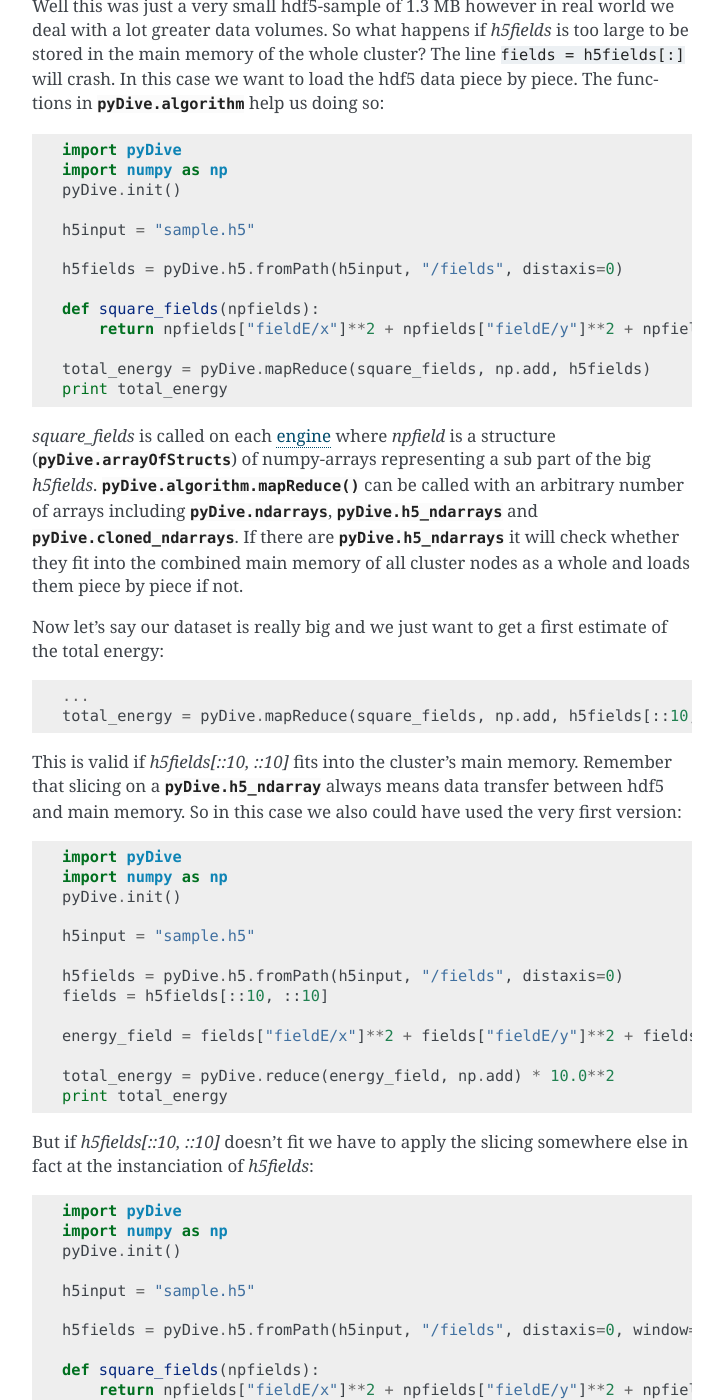
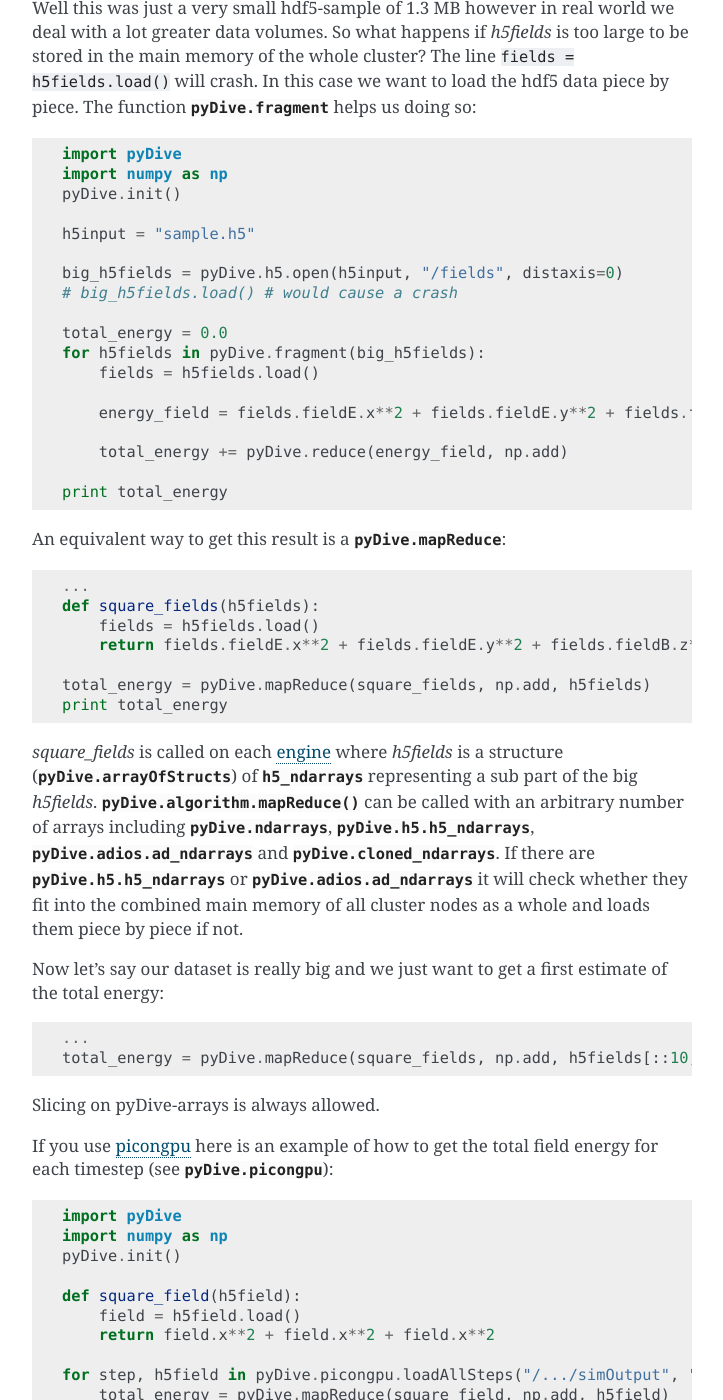
Before and after one commit to ComputationalRadiationPhysics/pyDive, a Sphinx documentation site: the page built from docs/tutorial.rst, in a window 1280 px wide and 1400 px high, scrolled down 2040 px. Shown: the whole window, without its empty margins (388-1111 px from the left). Built offline with Sphinx 7.4.7, drawn with Linux system fonts in a browser that asks for light colours; some of the changed text lies outside the part shown.

Commit message:
update tutorials

```diff
--- a/docs/tutorial.rst
+++ b/docs/tutorial.rst
@@ -34,31 +34,31 @@ Load a single dataset: ::
 
     h5fieldB_z = pyDive.h5.fromPath("sample.h5", "/fields/fieldB/z", distaxis=0)
 
-    assert type(h5fieldB_z) is pyDive.h5_ndarray.h5_ndarray.h5_ndarray
+    assert type(h5fieldB_z) is pyDive.h5.h5_ndarray
 
-*h5fieldB_z* just holds a dataset *handle*. To read out data into memory do slicing: ::
+*h5fieldB_z* just holds a dataset *handle*. To read out data into memory call ``load()``: ::
 
-    fieldB_z = h5fieldB_z[:]
+    fieldB_z = h5fieldB_z.load()
 
-    assert type(fieldB_z) is pyDive.ndarray.ndarray.ndarray
+    assert type(fieldB_z) is pyDive.ndarray
 
 This loads the entire dataset into the main memory of all :term:`engines<engine>`. The array elements are distributed
 along ``distaxis=0``.
 
 We can also load a hdf5-group: ::
 
-    h5fieldE = pyDive.h5.fromPath("sample.h5", "/fields/fieldE", distaxis=0)
-    fieldE = h5fieldE[:]
+    h5fieldE = pyDive.h5.open("sample.h5", "/fields/fieldE", distaxis=0)
+    fieldE = h5fieldE.load()
 
 *h5fieldE* and *fieldE* are some so called "virtual array-of-structures", see: :mod:`pyDive.arrayOfStructs`. ::
 
     >>> print h5fieldE
-    VirtualArrayOfStructs<array-type: <class 'pyDive.h5_ndarray.h5_ndarray.h5_ndarray'>, shape: [256, 256]>:
+    VirtualArrayOfStructs<array-type: <class 'pyDive.distribution.single_axis.h5_ndarray'>, shape: [256, 256]>:
       y -> float32
       x -> float32
 
     >>> print fieldE
-    VirtualArrayOfStructs<array-type: <class 'pyDive.ndarray.ndarray.ndarray'>, shape: [256, 256]>:
+    VirtualArrayOfStructs<array-type: <class 'pyDive.distribution.single_axis.ndarray'>, shape: [256, 256]>:
       y -> float32
       x -> float32
 
@@ -75,10 +75,10 @@ Computing the total field energy of an electromagnetic field means squaring and
 
     h5input = "sample.h5"
 
-    h5fields = pyDive.h5.fromPath(h5input, "/fields", distaxis=0)
-    fields = h5fields[:] # read out all fields into cluster's main memory in parallel
+    h5fields = pyDive.h5.open(h5input, "/fields", distaxis=0)
+    fields = h5fields.load() # read out all fields into cluster's main memory in parallel
 
-    energy_field = fields["fieldE/x"]**2 + fields["fieldE/y"]**2 + fields["fieldB/z"]**2
+    energy_field = fields.fieldE.x**2 + fields.fieldE.y**2 + fields.fieldB.z**2
 
     total_energy = pyDive.reduce(energy_field, np.add)
     print total_energy
@@ -89,8 +89,8 @@ Output: ::
     557502.0
 
 Well this was just a very small hdf5-sample of 1.3 MB however in real world we deal with a lot greater data volumes.
-So what happens if *h5fields* is too large to be stored in the main memory of the whole cluster? The line ``fields = h5fields[:]`` will crash.
-In this case we want to load the hdf5 data piece by piece. The functions in :mod:`pyDive.algorithm` help us doing so: ::
+So what happens if *h5fields* is too large to be stored in the main memory of the whole cluster? The line ``fields = h5fields.load()`` will crash.
+In this case we want to load the hdf5 data piece by piece. The function :obj:`pyDive.fragment` helps us doing so: ::
 
     import pyDive
     import numpy as np
@@ -98,17 +98,32 @@ In this case we want to load the hdf5 data piece by piece. The functions in :mod
 
     h5input = "sample.h5"
 
-    h5fields = pyDive.h5.fromPath(h5input, "/fields", distaxis=0)
+    big_h5fields = pyDive.h5.open(h5input, "/fields", distaxis=0)
+    # big_h5fields.load() # would cause a crash
 
-    def square_fields(npfields):
-        return npfields["fieldE/x"]**2 + npfields["fieldE/y"]**2 + npfields["fieldB/z"]**2
+    total_energy = 0.0
+    for h5fields in pyDive.fragment(big_h5fields):
+        fields = h5fields.load()
+
+        energy_field = fields.fieldE.x**2 + fields.fieldE.y**2 + fields.fieldB.z**2
+
+        total_energy += pyDive.reduce(energy_field, np.add)
+
+    print total_energy
+
+An equivalent way to get this result is a :obj:`pyDive.mapReduce`: ::
+
+    ...
+    def square_fields(h5fields):
+        fields = h5fields.load()
+        return fields.fieldE.x**2 + fields.fieldE.y**2 + fields.fieldB.z**2
 
     total_energy = pyDive.mapReduce(square_fields, np.add, h5fields)
     print total_energy
 
-*square_fields* is called on each :term:`engine` where *npfield* is a structure (:mod:`pyDive.arrayOfStructs`) of numpy-arrays representing a sub part of the big *h5fields*.
+*square_fields* is called on each :term:`engine` where *h5fields* is a structure (:mod:`pyDive.arrayOfStructs`) of :obj:`h5_ndarrays` representing a sub part of the big *h5fields*.
 :func:`pyDive.algorithm.mapReduce` can be called with an arbitrary number of arrays including
-:obj:`pyDive.ndarrays`, :obj:`pyDive.h5_ndarrays` and :obj:`pyDive.cloned_ndarrays`. If there are :obj:`pyDive.h5_ndarrays` it will
+:obj:`pyDive.ndarrays`, :obj:`pyDive.h5.h5_ndarrays`, :obj:`pyDive.adios.ad_ndarrays` and :obj:`pyDive.cloned_ndarrays`. If there are :obj:`pyDive.h5.h5_ndarrays` or :obj:`pyDive.adios.ad_ndarrays` it will
 check whether they fit into the combined main memory of all cluster nodes as a whole and loads them piece by piece if not.
 
 Now let's say our dataset is really big and we just want to get a first estimate of the total energy: ::
@@ -116,41 +131,7 @@ Now let's say our dataset is really big and we just want to get a first estimate
   ...
   total_energy = pyDive.mapReduce(square_fields, np.add, h5fields[::10, ::10]) * 10.0**2
 
-This is valid if *h5fields[::10, ::10]* fits into the cluster's main memory. Remember that slicing on a :obj:`pyDive.h5_ndarray` always
-means data transfer between hdf5 and main memory. So in this case we also could have used the very first version: ::
-
-    import pyDive
-    import numpy as np
-    pyDive.init()
-
-    h5input = "sample.h5"
-
-    h5fields = pyDive.h5.fromPath(h5input, "/fields", distaxis=0)
-    fields = h5fields[::10, ::10]
-
-    energy_field = fields["fieldE/x"]**2 + fields["fieldE/y"]**2 + fields["fieldB/z"]**2
-
-    total_energy = pyDive.reduce(energy_field, np.add) * 10.0**2
-    print total_energy
-
-But if *h5fields[::10, ::10]* doesn't fit we have to apply the slicing somewhere else in fact
-at the instanciation of *h5fields*: ::
-
-    import pyDive
-    import numpy as np
-    pyDive.init()
-
-    h5input = "sample.h5"
-
-    h5fields = pyDive.h5.fromPath(h5input, "/fields", distaxis=0, window=np.s_[::10, ::10])
-
-    def square_fields(npfields):
-        return npfields["fieldE/x"]**2 + npfields["fieldE/y"]**2 + npfields["fieldB/z"]**2
-
-    total_energy = pyDive.mapReduce(square_fields, np.add, h5fields) * 10.0**2
-    print total_energy
-
-This way the hdf5 data is sliced without involving file i/o.
+Slicing on pyDive-arrays is always allowed.
 
 If you use `picongpu <https://github.com/ComputationalRadiationPhysics/picongpu>`_
 here is an example of how to get the total field energy for each timestep (see :mod:`pyDive.picongpu`): ::
@@ -159,8 +140,9 @@ here is an example of how to get the total field energy for each timestep (see :
     import numpy as np
     pyDive.init()
 
-    def square_field(npfield):
-        return npfield["x"]**2 + npfield["y"]**2 + npfield["z"]**2
+    def square_field(h5field):
+        field = h5field.load()
+        return field.x**2 + field.x**2 + field.x**2
 
     for step, h5field in pyDive.picongpu.loadAllSteps("/.../simOutput", "fields/FieldE", distaxis=0):
         total_energy = pyDive.mapReduce(square_field, np.add, h5field)
@@ -192,11 +174,12 @@ This is the job of :class:`pyDive.cloned_ndarray.cloned_ndarray.cloned_ndarray`.
     particles = pyDive.h5.fromPath(h5input, "/particles", distaxis=0)
 
     def particles2density(particles, density):
-        total_pos = particles["cellidx"].astype(np.float32) + particles["pos"]
+        particles = particles.load()
+        total_pos = particles.cellidx.astype(np.float32) + particles.pos
 
         # convert total_pos to an (N, 2) shaped array
-        total_pos = np.hstack((total_pos["x"][:,np.newaxis],
-                               total_pos["y"][:,np.newaxis]))
+        total_pos = np.hstack((total_pos.x[:,np.newaxis],
+                               total_pos.y[:,np.newaxis]))
 
         par_weighting = np.ones(particles.shape)
         import pyDive.mappings
@@ -244,8 +227,9 @@ Example 3: Particle energy spectrum
 
     @pyDive.map
     def vel2spectrum(velocities, spectrum, bins):
+        velocities = velocities.load()
         mass = 1.0
-        energies = 0.5 * mass * (velocities["x"]**2 + velocities["y"]**2 + velocities["z"]**2)
+        energies = 0.5 * mass * (velocities.x**2 + velocities.y**2 + velocities.z**2)
 
         spectrum[:], bin_edges = np.histogram(energies, bins)
 
```
Also changed, not shown: 1 other file.
